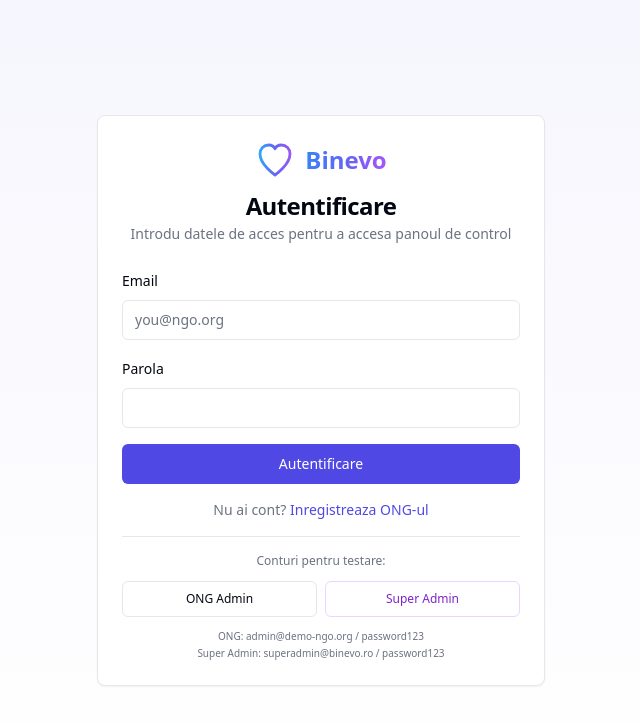
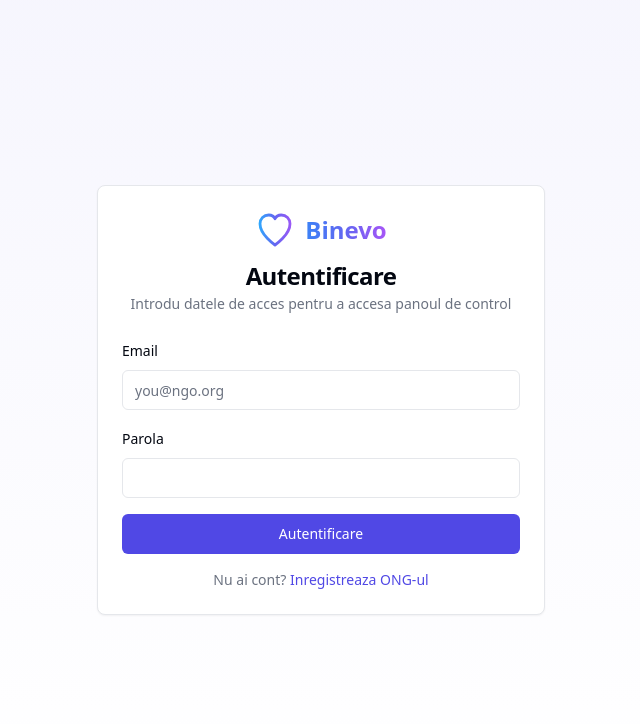
Before and after one commit to imperialmediaweb-bit/ong, a Next.js app: page /login in a window 1280 px wide. Shown: the top 724 px of the page, without its empty margins (319-959 px from the left). Built offline with nearby package versions, Linux system fonts and the light colour scheme.

Commit message:
Remove demo login credentials from sign-in page
Remove the test account buttons and plaintext credentials
(ONG Admin and Super Admin) from the login page for security.

https://claude.ai/code/session_01FuCW99pTdvPVXvtWz8VXaG

```diff
--- a/src/app/login/page.tsx
+++ b/src/app/login/page.tsx
@@ -94,40 +94,6 @@ export default function LoginPage() {
             </p>
           </form>
 
-          {/* Demo credentials */}
-          <div className="mt-4 pt-4 border-t space-y-3">
-            <p className="text-xs text-muted-foreground text-center">Conturi pentru testare:</p>
-            <div className="grid grid-cols-2 gap-2">
-              <Button
-                type="button"
-                variant="outline"
-                size="sm"
-                className="text-xs"
-                onClick={() => {
-                  setEmail("admin@demo-ngo.org");
-                  setPassword("password123");
-                }}
-              >
-                ONG Admin
-              </Button>
-              <Button
-                type="button"
-                variant="outline"
-                size="sm"
-                className="text-xs border-purple-200 text-purple-700 hover:bg-purple-50"
-                onClick={() => {
-                  setEmail("superadmin@binevo.ro");
-                  setPassword("password123");
-                }}
-              >
-                Super Admin
-              </Button>
-            </div>
-            <div className="text-[10px] text-muted-foreground text-center space-y-0.5">
-              <p>ONG: admin@demo-ngo.org / password123</p>
-              <p>Super Admin: superadmin@binevo.ro / password123</p>
-            </div>
-          </div>
         </CardContent>
       </Card>
     </div>
```
